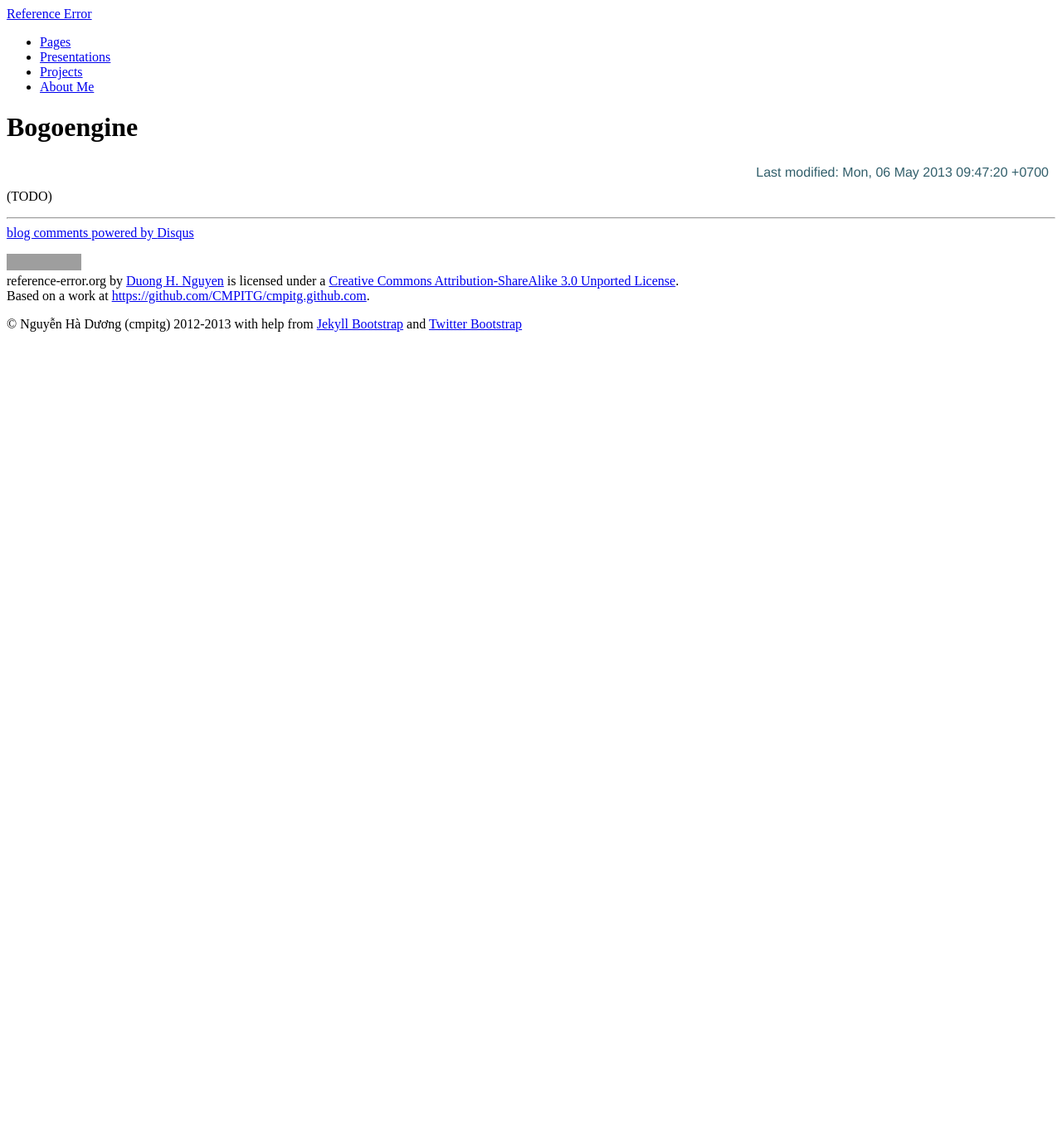
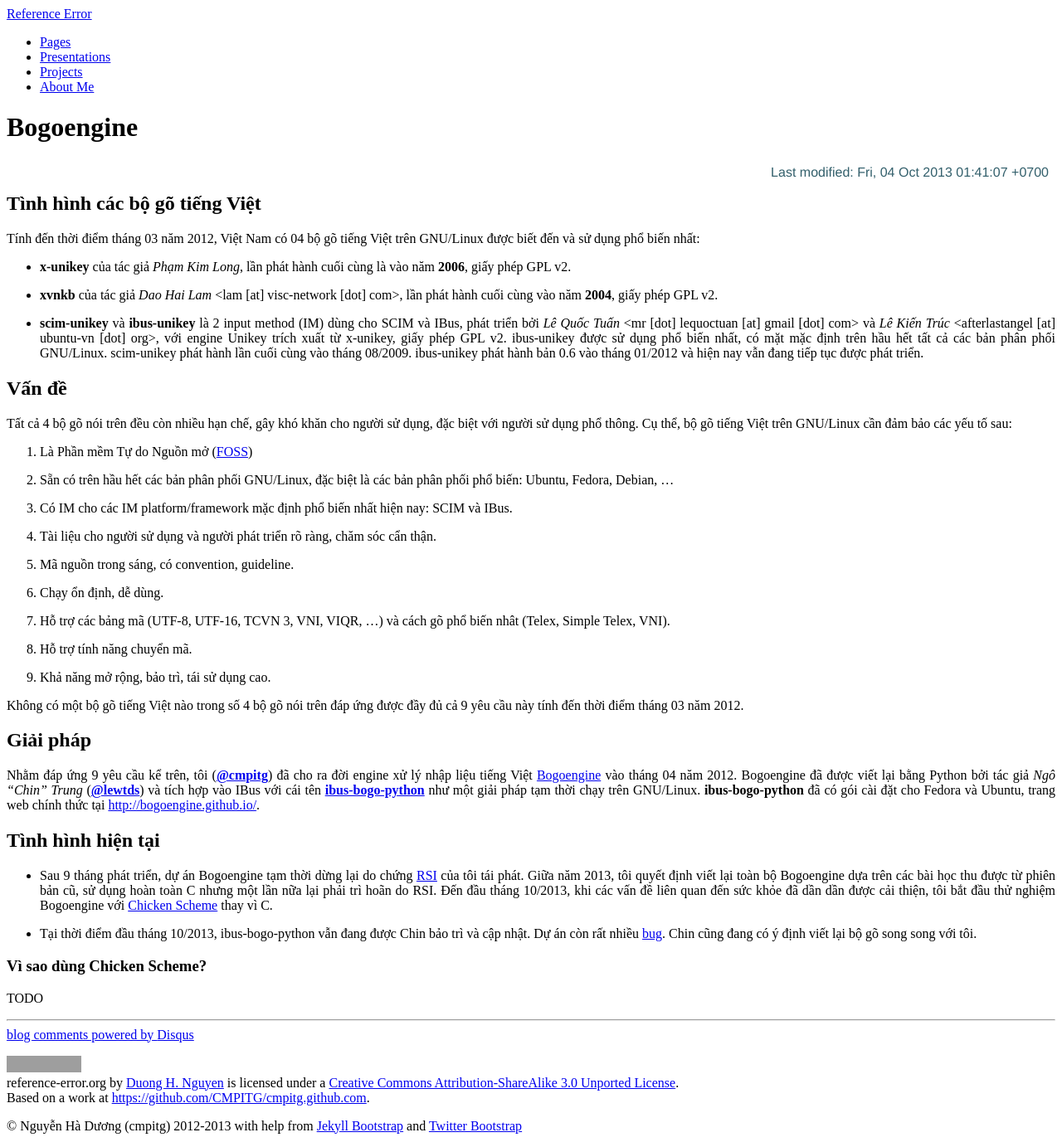
Before and after one commit to cmpitg/cmpitg.github.com, a Jekyll site: the page built from projects/bogoengine.md, in a window 1280 px wide. Shown: the whole page at 83% size. Built offline with Jekyll 4.4.1, drawn with Linux system fonts in a browser that asks for light colours; Markdown is read by kramdown in place of the engine named in the settings; comment, search, counter and statistics services are not loaded; before the commit the page ends 900 px from its top, so only the background shows below that; grey boxes are pictures that could not be loaded.

Commit message:
Update info about bogoengine

```diff
--- a/projects/bogoengine.md
+++ b/projects/bogoengine.md
@@ -3,8 +3,90 @@
 title: Bogoengine
 description: A Vietnamese input method for GNU/Linux systems
 permalink: /bogoengine/
-last_updated: Mon, 06 May 2013 09:47:20 +0700
+last_updated: Fri, 04 Oct 2013 01:41:07 +0700
 ---
 {% include JB/setup %}
 
-(TODO)
+## Tình hình các bộ gõ tiếng Việt
+
+Tính đến thời điểm tháng 03 năm 2012, Việt Nam có 04 bộ gõ tiếng Việt
+trên GNU/Linux được biết đến và sử dụng phổ biến nhất:
+
+* **x-unikey** của tác giả *Phạm Kim Long*, lần phát hành cuối cùng là
+  vào năm **2006**, giấy phép GPL v2.
+
+* **xvnkb** của tác giả *Dao Hai Lam* <lam [at] visc-network [dot]
+  com>, lần phát hành cuối cùng vào năm **2004**, giấy phép GPL v2.
+
+* **scim-unikey** và **ibus-unikey** là 2 input method (IM) dùng cho
+  SCIM và IBus, phát triển bởi *Lê Quốc Tuấn* <mr [dot] lequoctuan
+  [at] gmail [dot] com> và *Lê Kiến Trúc* <afterlastangel [at]
+  ubuntu-vn [dot] org>, với engine Unikey trích xuất từ x-unikey, giấy
+  phép GPL v2. ibus-unikey được sử dụng phổ biến nhất, có mặt mặc định
+  trên hầu hết tất cả các bản phân phối GNU/Linux. scim-unikey phát
+  hành lần cuối cùng vào tháng 08/2009. ibus-unikey phát hành bản 0.6
+  vào tháng 01/2012 và hiện nay vẫn đang tiếp tục được phát triển.
+
+## Vấn đề
+
+Tất cả 4 bộ gõ nói trên đều còn nhiều hạn chế, gây khó khăn cho người
+sử dụng, đặc biệt với người sử dụng phổ thông. Cụ thể, bộ gõ tiếng
+Việt trên GNU/Linux cần đảm bảo các yếu tố sau:
+
+1. Là Phần mềm Tự do Nguồn mở
+   ([FOSS](http://en.wikipedia.org/wiki/Free_and_open_source_software))
+
+2. Sẵn có trên hầu hết các bản phân phối GNU/Linux, đặc biệt là các
+   bản phân phối phổ biến: Ubuntu, Fedora, Debian, ...
+
+3. Có IM cho các IM platform/framework mặc định phổ biến nhất hiện
+   nay: SCIM và IBus.
+
+4. Tài liệu cho người sử dụng và người phát triển rõ ràng, chăm sóc cẩn thận.
+
+5. Mã nguồn trong sáng, có convention, guideline.
+
+6. Chạy ổn định, dễ dùng.
+
+7. Hỗ trợ các bảng mã (UTF-8, UTF-16, TCVN 3, VNI, VIQR, ...) và cách
+   gõ phổ biến nhât (Telex, Simple Telex, VNI).
+
+8. Hỗ trợ tính năng chuyển mã.
+
+9. Khả năng mở rộng, bảo trì, tái sử dụng cao.
+
+Không có một bộ gõ tiếng Việt nào trong số 4 bộ gõ nói trên đáp ứng
+được đầy đủ cả 9 yêu cầu này tính đến thời điểm tháng 03 năm 2012.
+
+## Giải pháp
+
+Nhằm đáp ứng 9 yêu cầu kể trên, tôi
+([**@cmpitg**](https://github.com/cmpitg/)) đã cho ra đời engine xử lý
+nhập liệu tiếng Việt
+[Bogoengine](https://github.com/cmpitg/bogoengine) vào tháng 04
+năm 2012.  Bogoengine đã được viết lại bằng Python bởi tác giả *Ngô
+"Chin" Trung* ([**@lewtds**](https://github.com/lewtds/)) và tích hợp
+vào IBus với cái tên
+[**ibus-bogo-python**](https://github.com/BoGoEngine/ibus-bogo-python)
+như một giải pháp tạm thời chạy trên GNU/Linux.  **ibus-bogo-python**
+đã có gói cài đặt cho Fedora và Ubuntu, trang web chính thức tại
+[http://bogoengine.github.io/](http://bogoengine.github.io/).
+
+## Tình hình hiện tại
+
+* Sau 9 tháng phát triển, dự án Bogoengine tạm thời dừng lại do chứng
+  [RSI](/rsi/) của tôi tái phát.  Giữa năm 2013, tôi quyết định viết
+  lại toàn bộ Bogoengine dựa trên các bài học thu được từ phiên bản
+  cũ, sử dụng hoàn toàn C nhưng một lần nữa lại phải trì hoãn do RSI.
+  Đến đầu tháng 10/2013, khi các vấn đề liên quan đến sức khỏe đã dần
+  dần được cải thiện, tôi bắt đầu thử nghiệm Bogoengine với
+  [Chicken Scheme](http://call-cc.org) thay vì C.
+
+* Tại thời điểm đầu tháng 10/2013, ibus-bogo-python vẫn đang được Chin
+  bảo trì và cập nhật.  Dự án còn rất nhiều
+  [bug](https://github.com/BoGoEngine/ibus-bogo-python/issues).  Chin
+  cũng đang có ý định viết lại bộ gõ song song với tôi.
+
+### Vì sao dùng Chicken Scheme?
+
+TODO
```
